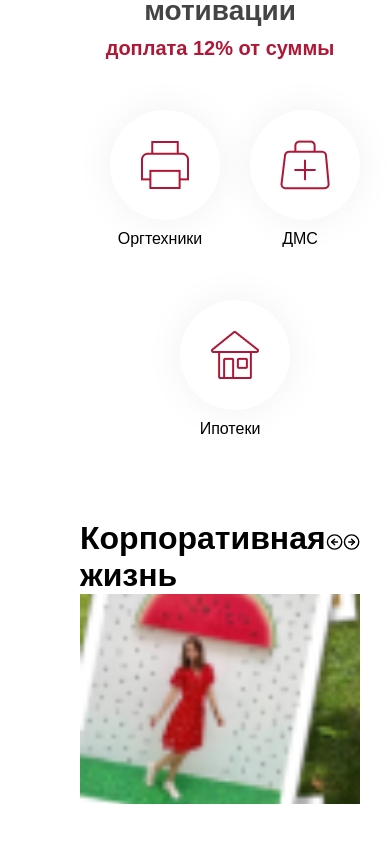
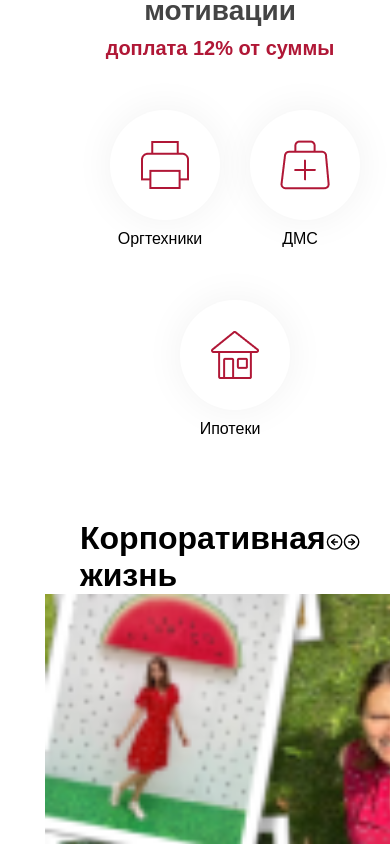
Before and after one commit to VitalyChubatov/peach-test, a React (Create React App) app: page / in a window 390 px wide. Shown: the part 5124-5968 px from the top of the page. Before the commit the page ends 5928 px from the top, so only its background shows below. Built offline with nearby package versions, Linux system fonts and the light colour scheme; a web font is replaced by a local one.

Commit message:
изменил стили

```diff
--- a/src/App.module.scss
+++ b/src/App.module.scss
@@ -29,6 +29,5 @@
 @media (max-width: 480px) {
   .wrapper {
    margin: 0 25px;
-  //  margin-left: 30px;
   }
 }
--- a/src/components/Header/header.module.scss
+++ b/src/components/Header/header.module.scss
@@ -82,13 +82,13 @@
 @media (max-width: 768px) {
     .bg {
     width: 600px;
-    // margin-left: 100px;
+
     height: 500px;
     .bgwrapper {
         width: 100%;
         margin-left: 0px;
         p {
-            // margin-top: 100px;
+
             width: 300px;
             font-size: 30px;
             display: flex;
@@ -101,7 +101,7 @@
         width: 120%;
         img {
            padding-bottom: 15px;
-            // margin: 0 100px;
+
         }
     }
 }
--- a/src/components/Slider/Carousel/carousel.module.scss
+++ b/src/components/Slider/Carousel/carousel.module.scss
@@ -34,9 +34,8 @@ overflow: hidden;
 
 @media (max-width: 480px) {
     .main_container {
-        background-size: cover;
-        width: 280px;
-        height: 210px;
+        width: 90%;
+        height: 250px;
     }
     .group {
         width: 280px;
```
